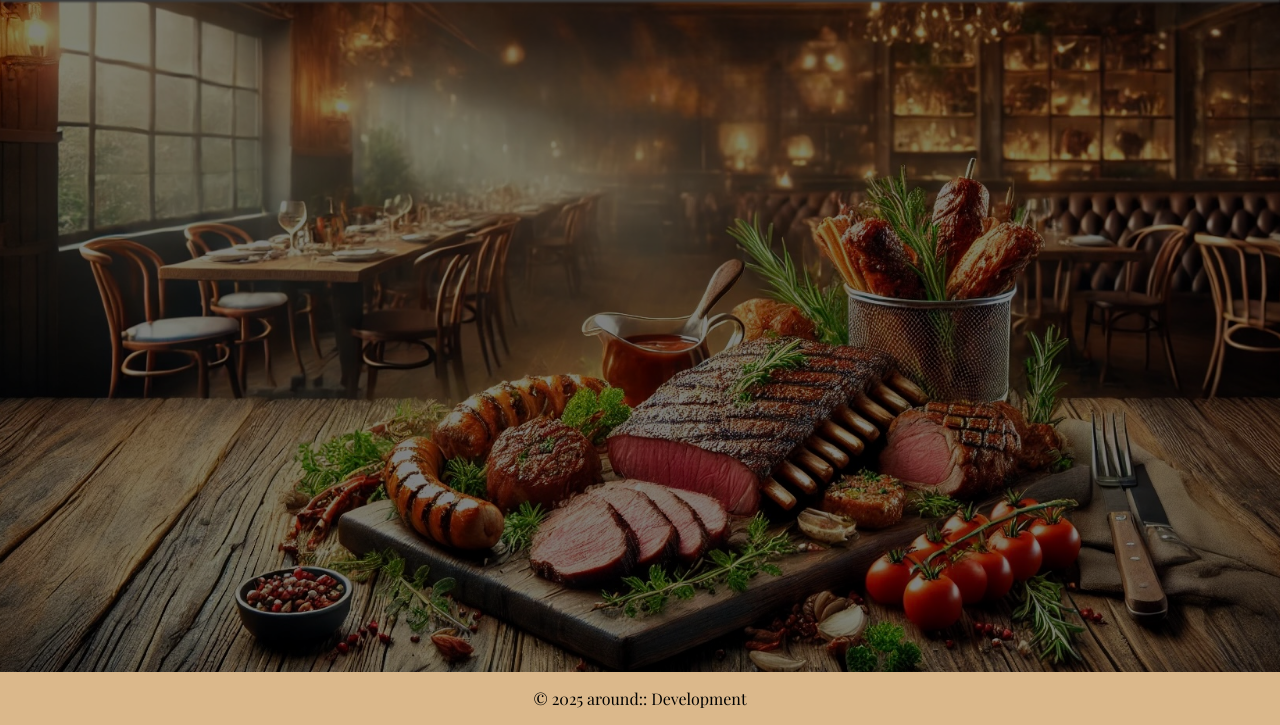
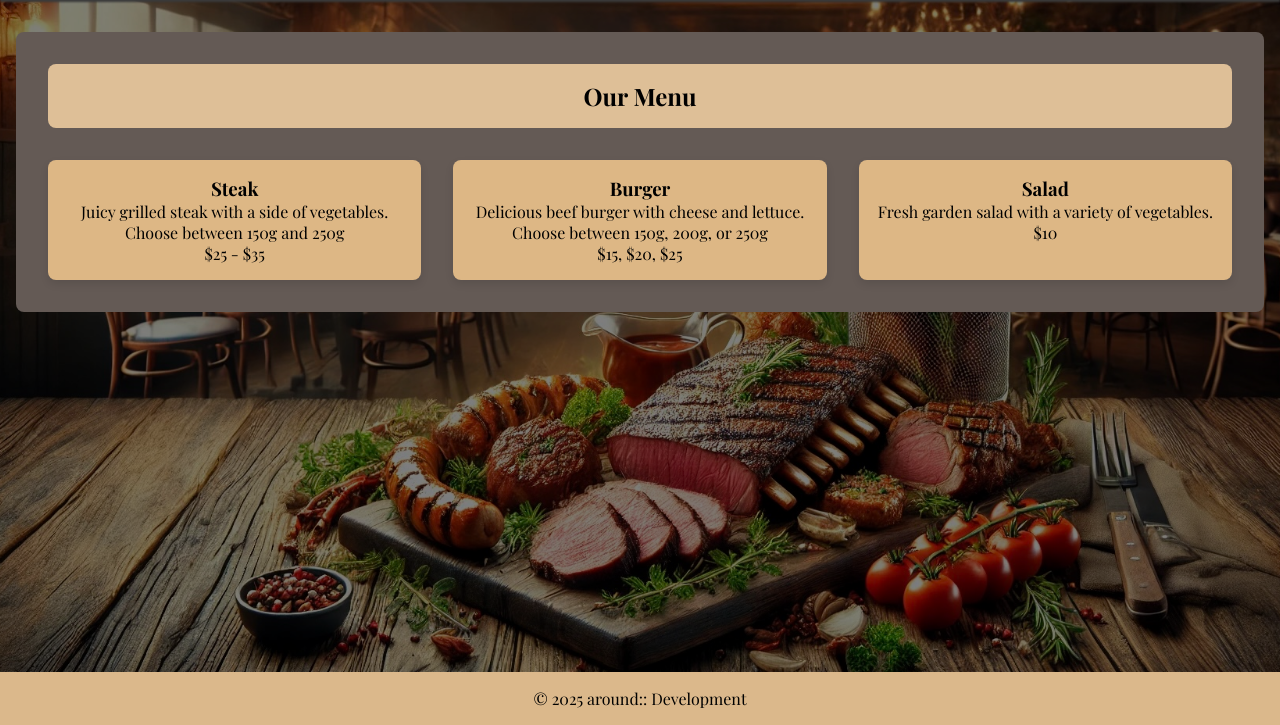
Before and after one commit to Drevestedt/Muu, a Django app: page / in a window 1280 px wide. Shown: the part 75-800 px from the top of the page. Run offline with Django 4.2, Linux system fonts and the light colour scheme; some libraries are stand-ins or nearby versions; some web fonts are replaced.

Commit message:
Refactor HTML templates and add home page styling

```diff
--- a/booking/templates/base.html
+++ b/booking/templates/base.html
@@ -2,18 +2,19 @@
 <html lang="en">
   <head>
     <meta charset="UTF-8" />
-    <meta name="viewport" content="width=device-width, initial-scale=1.0">
+    <meta name="viewport" content="width=device-width, initial-scale=1.0" />
 
     <!-- Favicon -->
-    <link rel="icon" href="./static/img/favicon.webp">
+    <link rel="icon" href="./static/img/favicon.webp" />
 
     <!-- Styles -->
-     <link rel="stylesheet" href="./static/styles/base.css">
+    <link rel="stylesheet" href="./static/styles/base.css" />
 
     <title>Meat Hook</title>
+
+    {% block head %} {% endblock %}
   </head>
   <body>
-
     <!-- Navbar -->
     <header id="navbar">
       <nav>
@@ -36,7 +37,7 @@
 
     <!-- Main -->
     <main>
-
+      <div>{% block content %} {% endblock %}</div>
     </main>
 
     <!-- Footer -->
@@ -47,8 +48,8 @@
     <!-- Font Awesome link -->
     <script
       src="https://kit.fontawesome.com/b39e6ae36f.js"
-      crossorigin="anonymous">
-    </script>
+      crossorigin="anonymous"
+    ></script>
 
     <!-- Custom scripts -->
     <script src="/static/scripts/base.js"></script>
--- a/booking/templates/home.html
+++ b/booking/templates/home.html
@@ -1,2 +1,42 @@
 <!DOCTYPE html>
+<!-- Inherit bg, header and footer from base.html -->
 {% extends 'base.html' %}
+
+<!-- Styles -->
+{% block head %} {% load static %}
+<link rel="stylesheet" href="{% static 'styles/home.css' %}" />
+{% endblock %}
+<!-- Main -->
+{% block content %}
+<main>
+  <div id="main-wrapper">
+    <main>
+      <!-- Menu Section -->
+      <div id="eating-menu">
+        <section id="menu-section">
+          <h2>Our Menu</h2>
+          <div class="menu-items">
+            <div class="menu-item">
+              <h3>Steak</h3>
+              <p>Juicy grilled steak with a side of vegetables.</p>
+              <p>Choose between 150g and 250g</p>
+              <span>$25 - $35</span>
+            </div>
+            <div class="menu-item">
+              <h3>Burger</h3>
+              <p>Delicious beef burger with cheese and lettuce.</p>
+              <p>Choose between 150g, 200g, or 250g</p>
+              <span>$15, $20, $25</span>
+            </div>
+            <div class="menu-item">
+              <h3>Salad</h3>
+              <p>Fresh garden salad with a variety of vegetables.</p>
+              <span>$10</span>
+            </div>
+          </div>
+        </section>
+      </div>
+    </main>
+  </div>
+</main>
+{% endblock %}
--- a/meat_hook/settings.py
+++ b/meat_hook/settings.py
@@ -26,7 +26,7 @@ BASE_DIR = Path(__file__).resolve().parent.parent
 SECRET_KEY = 'django-insecure-fsv_)+tzdtyedn_^8g^-_zd5n%lxam!td0hg(cgtt$3d5vcu5a'
 
 # SECURITY WARNING: don't run with debug turned on in production!
-DEBUG = False
+DEBUG = True
 
 ALLOWED_HOSTS = ["127.0.0.1", ".herokuapp.com"]
 
--- /dev/null
+++ b/static/styles/home.css
@@ -0,0 +1,32 @@
+/* Main */
+/* Eating Menu Section */
+#menu-section {
+  padding: 1rem;
+  background-color: #645a55;
+  margin: 2rem 1rem 0 1rem;
+  border-radius: 8px;
+}
+
+#menu-section h2 {
+  text-align: center;
+  background-color: rgb(222, 191, 151);
+  padding: 1rem;
+  margin: 1rem;
+  border-radius: 8px;
+}
+
+.menu-items {
+  display: flex;
+  justify-content: space-around;
+  flex-wrap: wrap;
+}
+
+.menu-item {
+  background-color: rgb(221, 183, 133);
+  padding: 1rem;
+  margin: 1rem;
+  border-radius: 8px;
+  box-shadow: 0 4px 8px rgba(0, 0, 0, 0.1);
+  text-align: center;
+  flex: 1 1 30%;
+}
```
Also changed, not shown: static/styles/base.css (line endings or trailing spaces). Lines whose indentation alone changed are shown as unchanged.
